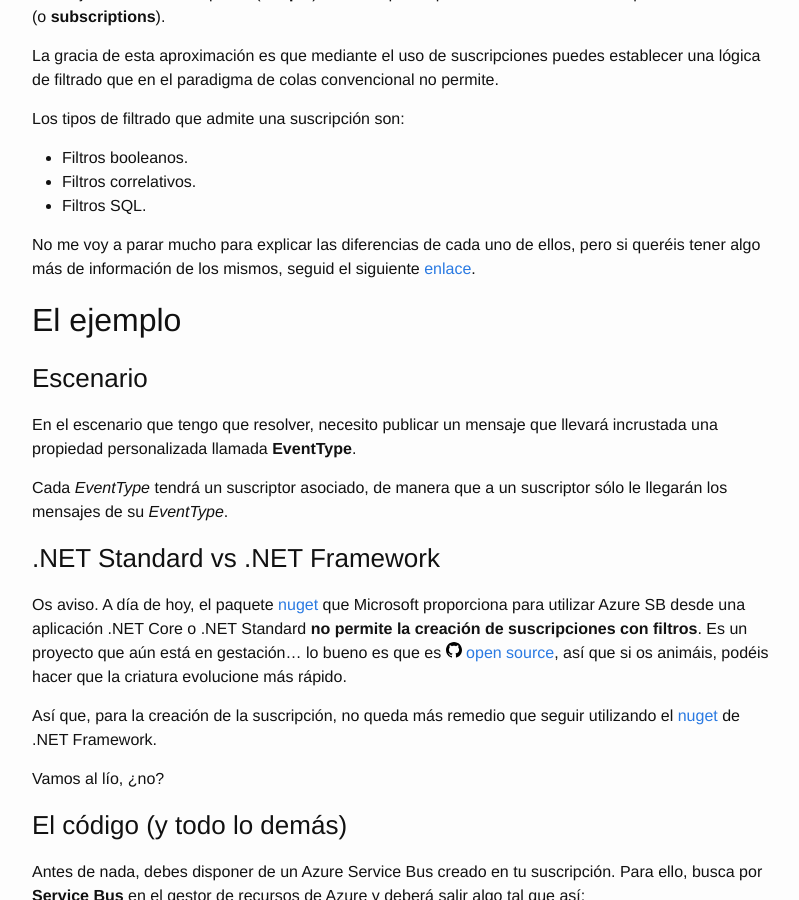
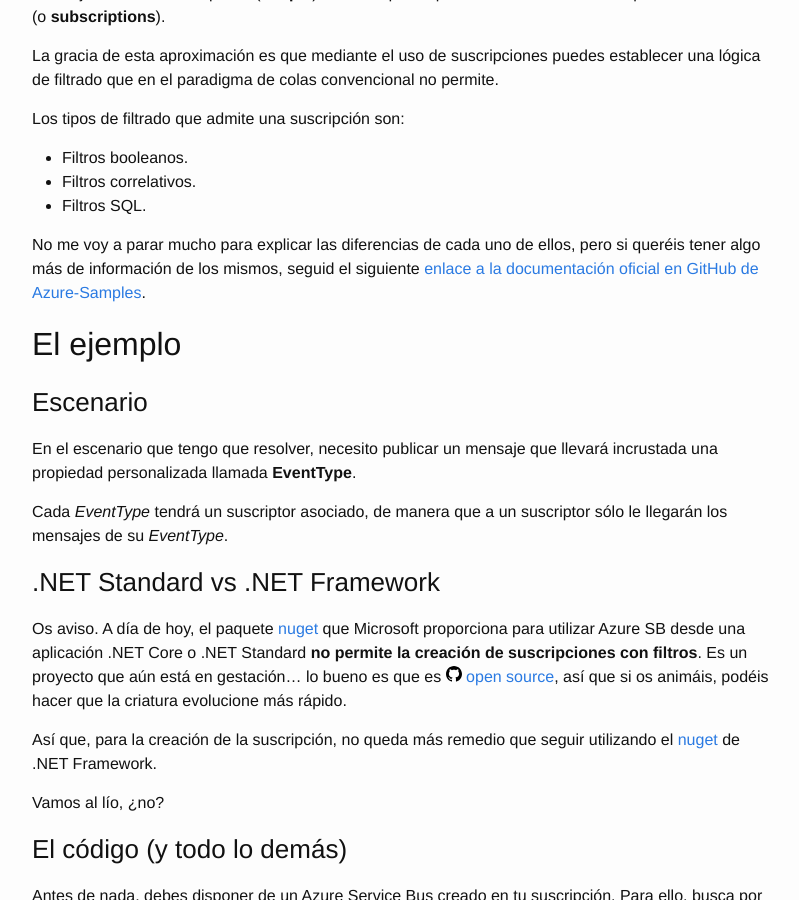
Before and after one commit to huorswords/huorswords.github.io, a Jekyll site: the page built from _posts/2017-05-14-Azure-Service-Bus-Topic-Subscriptor.markdown, in a window 1280 px wide and 900 px high, scrolled down 834 px. Shown: the whole window, without its empty margins (238-1037 px from the left). Built offline with Jekyll 4.4.1, drawn with Linux system fonts in a browser that asks for light colours; some of the changed text lies outside the part shown.

Commit message:
Updated with suggestions from Juanjo Montiel. #ThanksDude

```diff
--- a/_posts/2017-05-14-Azure-Service-Bus-Topic-Subscriptor.markdown
+++ b/_posts/2017-05-14-Azure-Service-Bus-Topic-Subscriptor.markdown
@@ -28,7 +28,7 @@ Los tipos de filtrado que admite una suscripción son:
 - Filtros correlativos.
 - Filtros SQL.
 
-No me voy a parar mucho para explicar las diferencias de cada uno de ellos, pero si queréis tener algo más de información de los mismos, seguid el siguiente [enlace](https://github.com/Azure-Samples/azure-servicebus-messaging-samples/blob/master/TopicFilters/readme.md#what-are-subscription-filters).
+No me voy a parar mucho para explicar las diferencias de cada uno de ellos, pero si queréis tener algo más de información de los mismos, seguid el siguiente [enlace a la documentación oficial en GitHub de Azure-Samples](https://github.com/Azure-Samples/azure-servicebus-messaging-samples/blob/master/TopicFilters/readme.md#what-are-subscription-filters).
 
 ## El ejemplo
 ### Escenario
```
Also changed, not shown: other parts of _posts/2017-05-14-Azure-Service-Bus-Topic-Subscriptor.markdown (+1 -1 lines).
